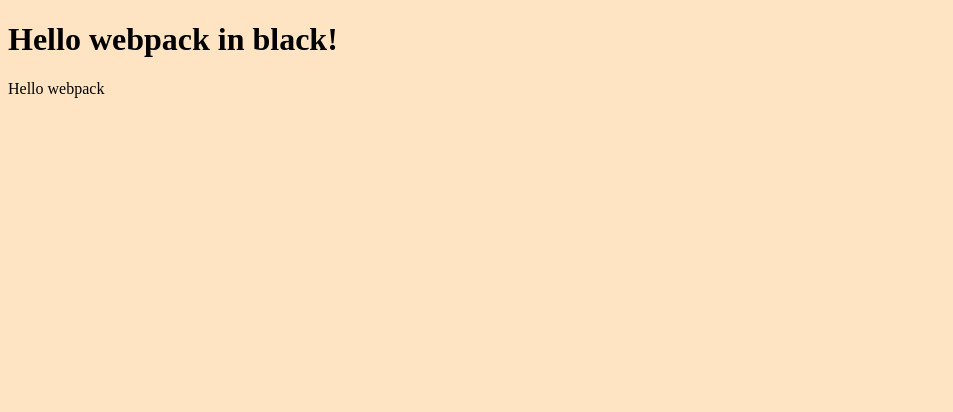
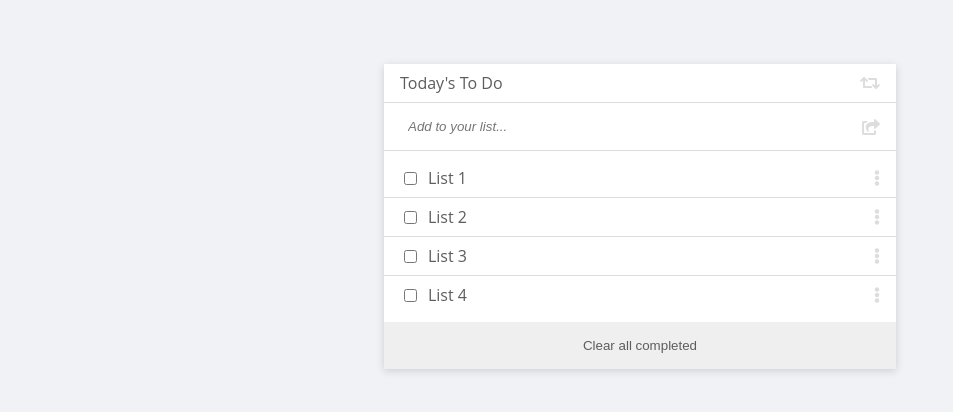
Before and after one commit to DejazmachMolla/To-Do-List, a website built with webpack: page src/index.html in a window 1280 px wide. Shown: the whole page, without its empty margins (0-953 px from the left). Built offline with nearby package versions, Linux system fonts and the light colour scheme.

Commit message:
Styled the html document

```diff
--- a/src/index.html
+++ b/src/index.html
@@ -1,12 +1,33 @@
 <!DOCTYPE html>
-<html lang="en">
-<head>
-    <meta charset="UTF-8">
-    <meta http-equiv="X-UA-Compatible" content="IE=edge">
-    <meta name="viewport" content="width=device-width, initial-scale=1.0">
-    <title>Wbpack Exercise</title>
-</head>
-<body>
-    <h1>Hello webpack in black!</h1>
-</body>
+<html>
+  <head>
+    <meta charset="utf-8" />
+    <title>To Do List</title>
+    <link rel="stylesheet" href="//use.fontawesome.com/releases/v5.0.7/css/all.css">
+  </head>
+  <body>
+    <script src="main.js"></script>
+    <section>
+      <div class="list-lable">
+        <span>Today's To Do</span> <span class="spacer"></span><span><i class="fa fa-retweet" aria-hidden="true"></i></span>
+      </div>
+      <div class="search-input">
+        <input id="to-do-input" type="text" placeholder="Add to your list...">
+        <span class="spacer"></span>
+        <i class="fa fa-share-square" aria-hidden="true"></i>
+      </div>
+      <ul>
+        <li><input type="checkbox">
+          <span class="list-text">List 1</span>
+          <span class="spacer"></span>
+          <span class="drag-icon"><i class="fa fa-ellipsis-v" aria-hidden="true"></i></span>
+        </li>
+        <li><input type="checkbox"><span class="list-text">List 2</span> <span class="spacer"></span><span class="drag-icon"><i class="fa fa-ellipsis-v" aria-hidden="true"></i></span></li>
+        <li><input type="checkbox"><span class="list-text">List 3</span> <span class="spacer"></span><span class="drag-icon"><i class="fa fa-ellipsis-v" aria-hidden="true"></i></span></li>
+        <li><input type="checkbox"><span class="list-text">List 4</span> <span class="spacer"></span><span class="drag-icon"><i class="fa fa-ellipsis-v" aria-hidden="true"></i></span></li>
+      </ul>
+
+      <button>Clear all completed</button>
+    </section>
+  </body>
 </html>
--- a/src/index.js
+++ b/src/index.js
@@ -5,7 +5,7 @@ function component() {
   const element = document.createElement('div');
 
   // Lodash, currently included via a script, is required for this line to work
-  element.innerHTML = _.join(['Hello', 'webpack'], ' ');
+  // element.innerHTML = _.join(['Hello', 'webpack'], ' ');
 
   return element;
 }
--- a/src/style.css
+++ b/src/style.css
@@ -1,3 +1,83 @@
 body {
-  background-color: bisque;
+  font-family: 'Open Sans', 'Lucida Grande', tahoma, verdana, arial, sans-serif;
+  background-color: #f1f2f5;
 }
+
+section {
+  width: 40vw;
+  margin: auto;
+  margin-top: 4rem;
+  box-shadow: 0px 2px 8px rgb(0 0 0 / 15%);
+  background-color: white;
+}
+
+li {
+  list-style: none;
+}
+
+ul {
+  padding-inline-start: 0;
+}
+
+.search-input > input {
+  flex-grow: 1;
+  font-style: italic;
+  color: rgb(165, 163, 163);
+  border: none;
+  padding: 0.5rem;
+}
+
+div.search-input > input:focus {
+  border: none;
+}
+
+input[type="checkbox"] {
+  border-color: #ddd;
+}
+
+section>div:first-child {
+  padding-top: 0.5rem;
+}
+
+section>div,
+ul>li:not(:last-child) {
+  border-bottom: 1px solid #ddd;
+  margin-bottom: .5rem;
+  padding: 0 1rem 0.5rem;
+}
+
+ul>li:last-child {
+  margin-bottom: .5rem;
+  padding: 0 1rem;
+}
+
+section > button {
+  padding: 1rem;
+  width: 100%;
+  border: none;
+  color: rgb(94, 93, 93);
+}
+
+ul li span,
+.list-lable {
+  color: rgb(94, 93, 93);
+}
+
+ul li span {
+  margin-left: 0.5rem;
+}
+
+.list-lable,
+.search-input,
+ul>li {
+  display: flex;
+  align-items: center;
+}
+
+.spacer {
+  flex: 1 1 auto;
+}
+
+i {
+  color: #ddd;
+}
```
Also changed, not shown: index.html (+13 -3 lines).
